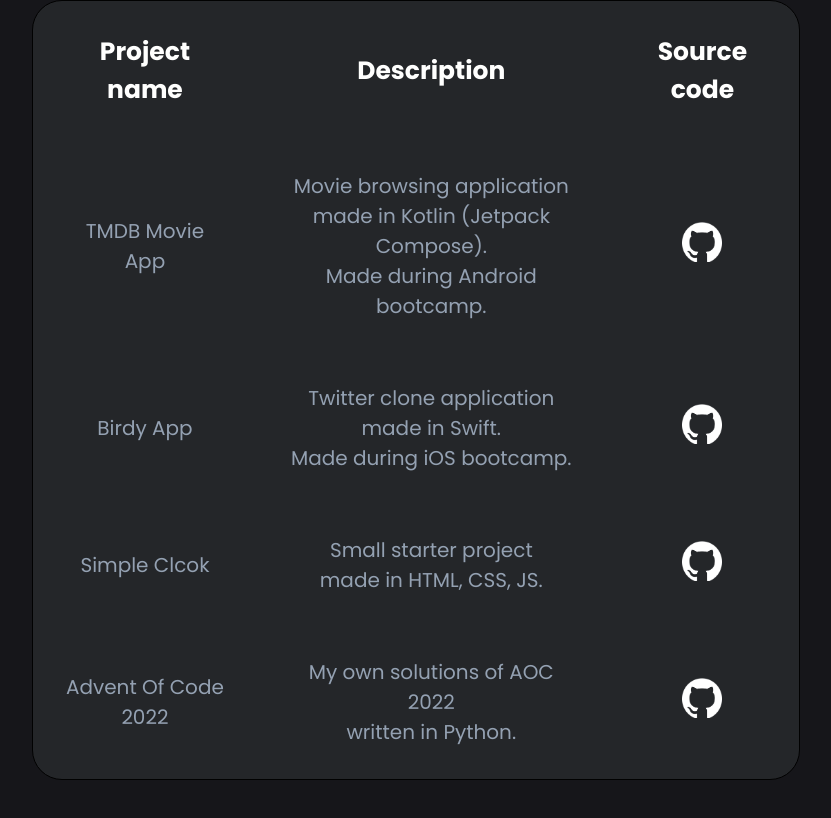
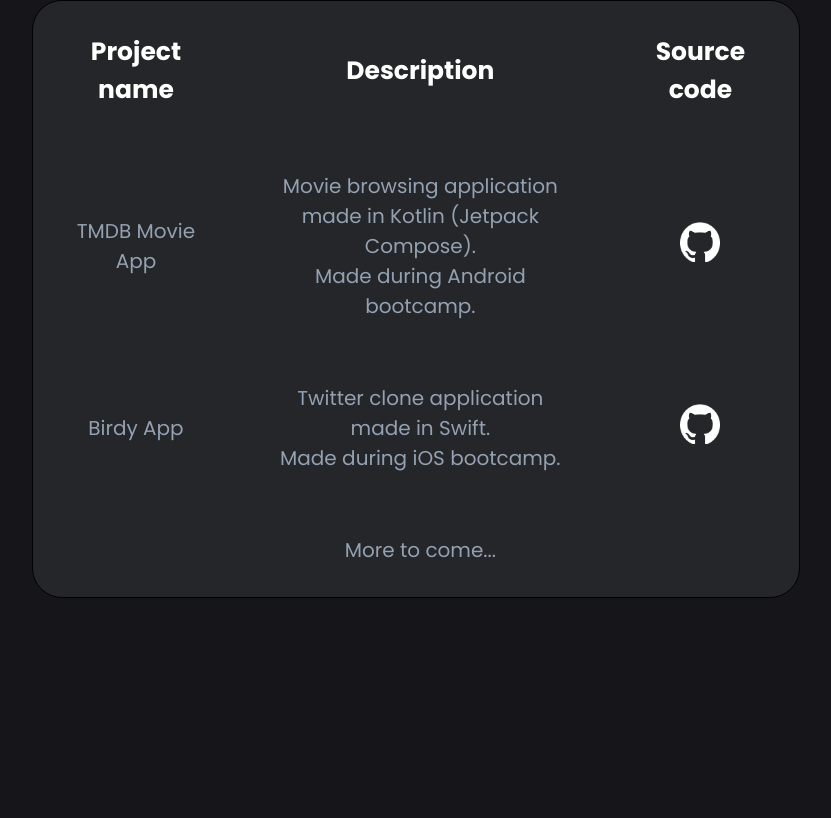
Before and after one commit to lukakuterovac/bwmd-web-project, a plain HTML site: page index.html in a window 1280 px wide. Shown: the part 2055-2873 px from the top of the page, without its empty margins (234-1065 px from the left). Drawn offline with Linux system fonts and the light colour scheme.

Commit message:
Remove some projects to make it neater

```diff
--- a/index.html
+++ b/index.html
@@ -104,36 +104,9 @@
               </td>
             </tr>
             <tr>
-              <td>Simple Clcok</td>
-              <td>
-                Small starter project <br />
-                made in HTML, CSS, JS.
-              </td>
-              <td>
-                <a
-                  href="https://github.com/lukakuterovac/simple-clock"
-                  target="_blank"
-                  ><img
-                    src="images/github-mark-white.png"
-                    alt="github-logo-img"
-                /></a>
-              </td>
-            </tr>
-            <tr>
-              <td>Advent Of Code 2022</td>
-              <td>
-                My own solutions of AOC 2022 <br />
-                written in Python.
-              </td>
-              <td>
-                <a
-                  href="https://github.com/lukakuterovac/aoc-2022"
-                  target="_blank"
-                  ><img
-                    src="images/github-mark-white.png"
-                    alt="github-logo-img"
-                /></a>
-              </td>
+              <td></td>
+              <td>More to come...</td>
+              <td></td>
             </tr>
           </table>
         </div>
```
